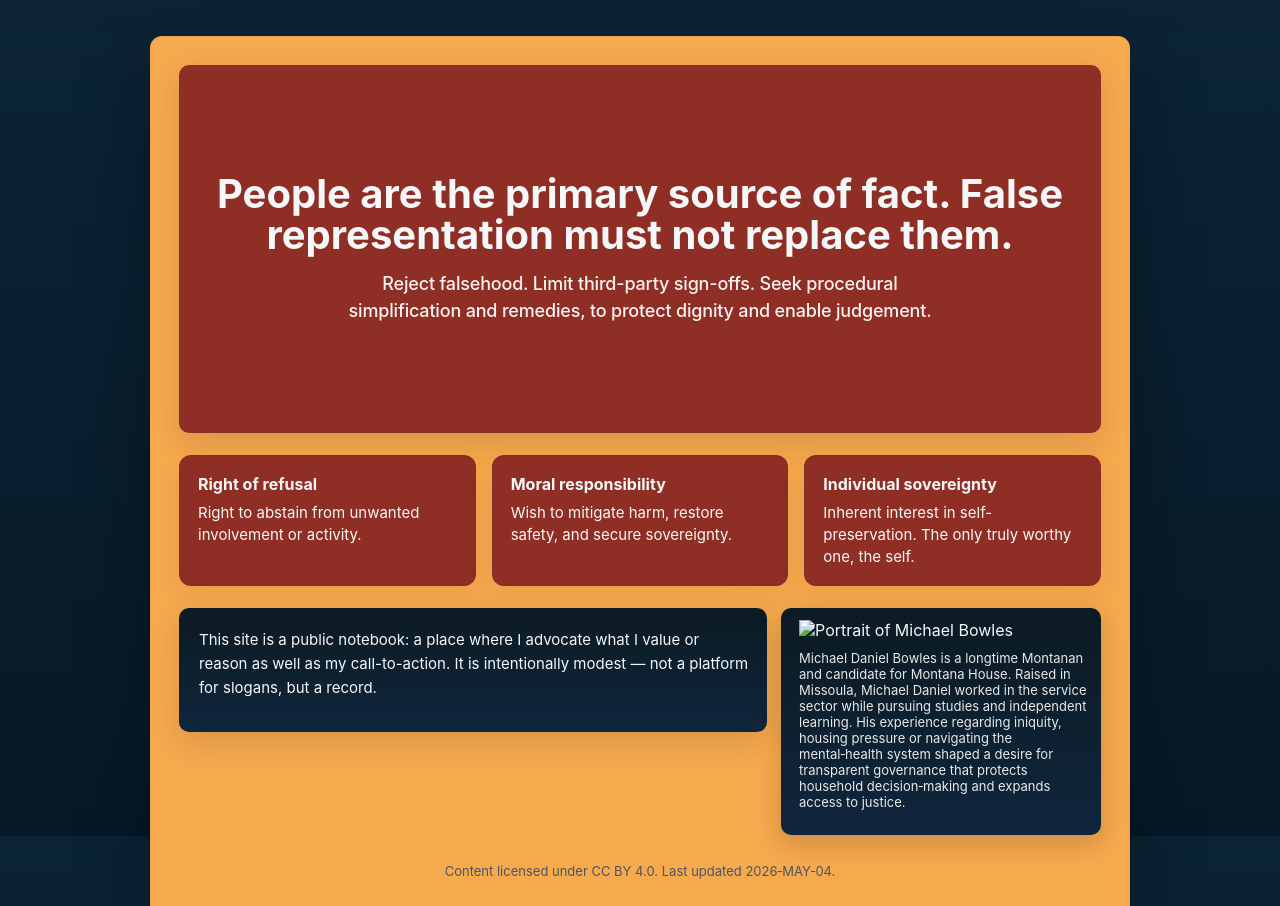
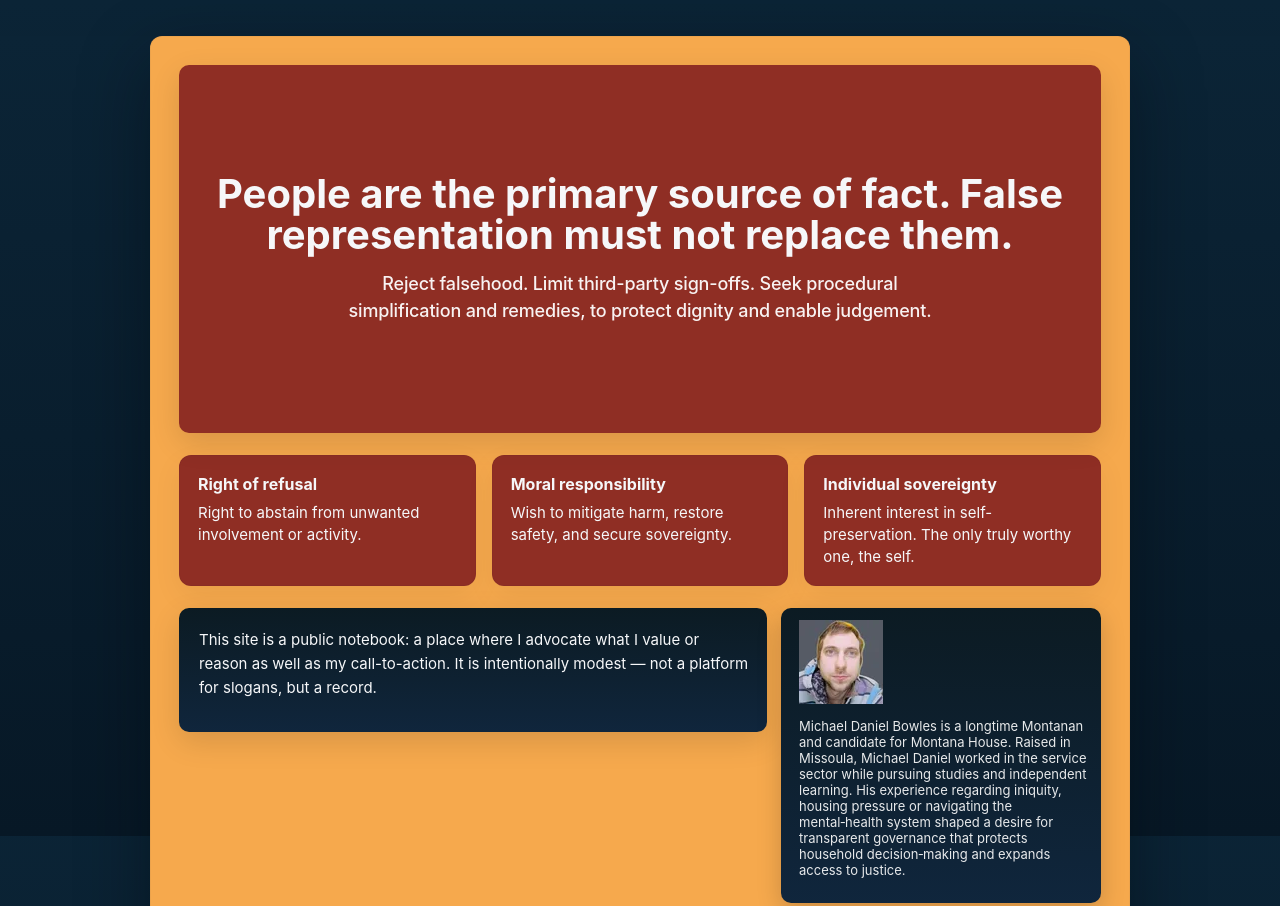
Before and after one commit to MichaelDBowles/personal-name-site-org, a plain HTML site: page index.html in a window 1280 px wide. Shown: the top 906 px of the page. Drawn offline with Linux system fonts and the light colour scheme.

Commit message:
Update index.html to correct image path

```diff
--- a/index.html
+++ b/index.html
@@ -183,7 +183,7 @@
         </div>
 
 		<aside class="aside" aria-label="About the author">
-		  <img class="avatar" src="/assets/portrait-20260503-84.webp" alt="Portrait of Michael Bowles" width="84" height="84" loading="lazy" />
+		  <img class="avatar" src="/portrait-20260503-84.webp" alt="Portrait of Michael Bowles" width="84" height="84" loading="lazy" />
   <!-- rest of aside -->
 
           <p style="margin-top:10px">Michael Daniel Bowles is a longtime Montanan and candidate for Montana House. Raised in Missoula, Michael Daniel worked in the service sector while pursuing studies and independent learning. His experience regarding iniquity, housing pressure or navigating the mental‑health system shaped a desire for transparent governance that protects household decision‑making and expands access to justice.</p>
```
